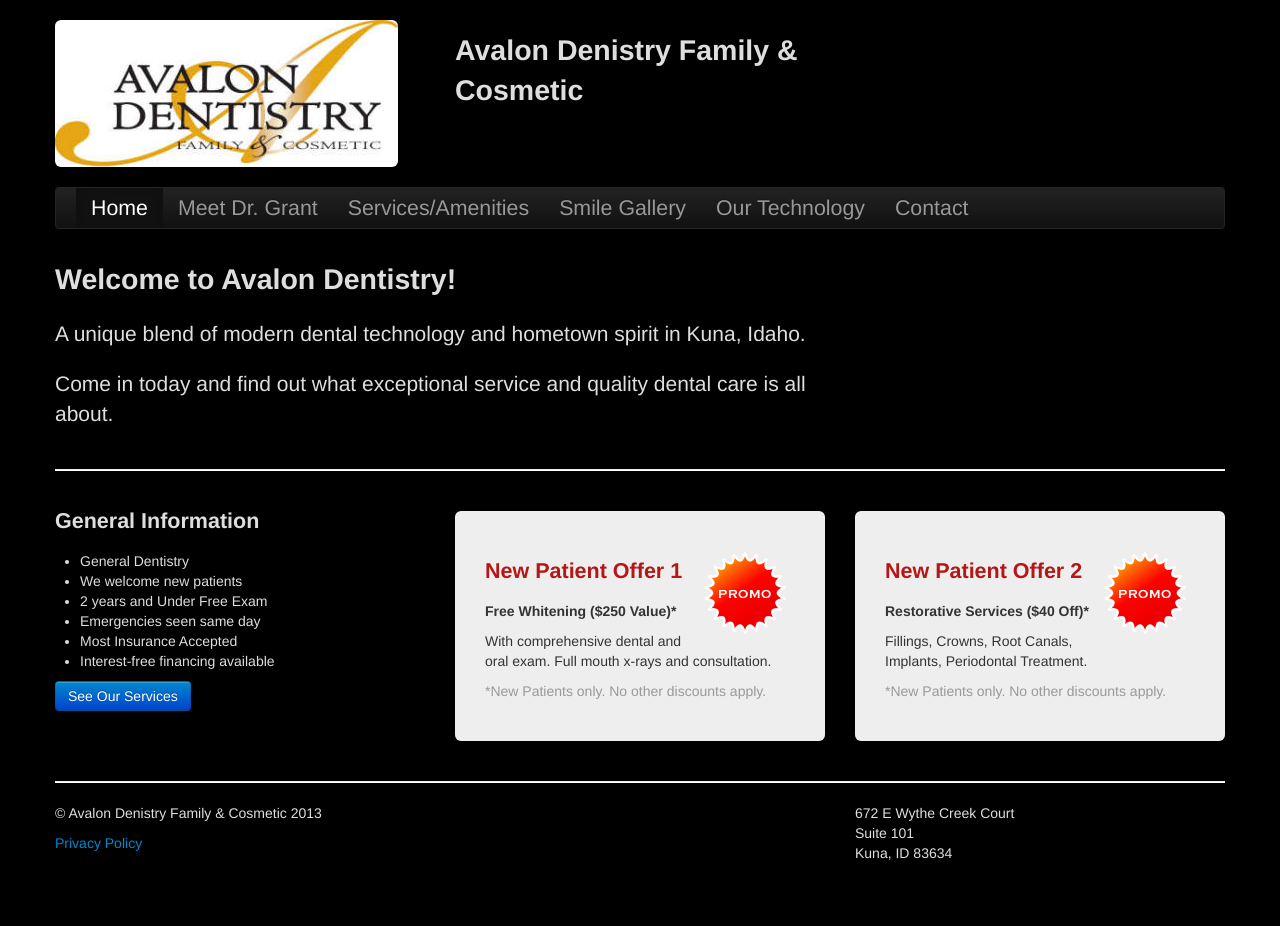
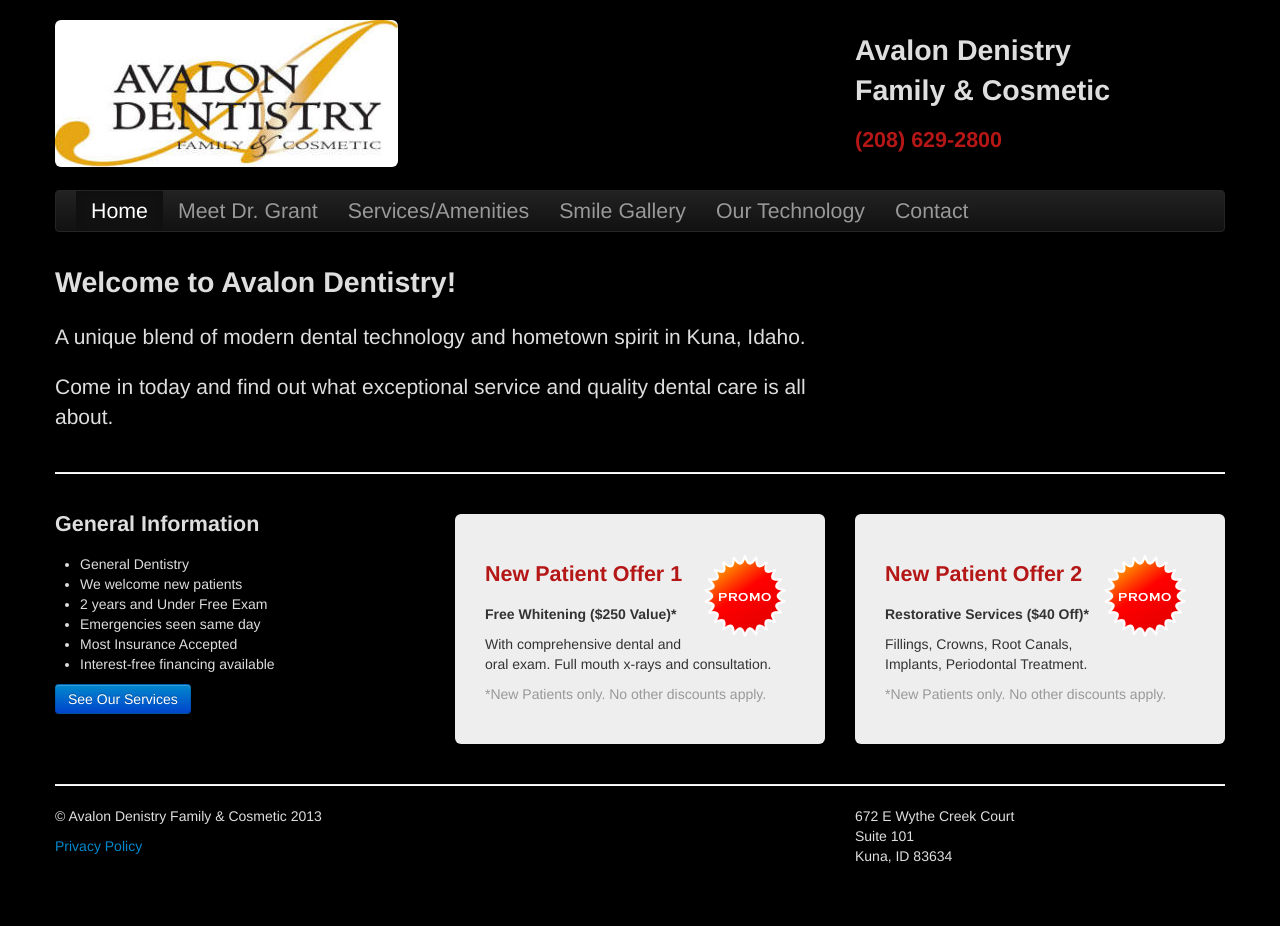
Before and after one commit to justinbkay/avalondental, a Jekyll site: the page built from index.html, in a window 1280 px wide. Built offline with Jekyll 4.4.1, drawn with Linux system fonts in a browser that asks for light colours; nearby versions of some CDN libraries.

Commit message:
fixing the collapsing nav and adding the phone to the header

```diff
--- a/_layouts/default.html
+++ b/_layouts/default.html
@@ -28,13 +28,19 @@
     <div class="span4">
       <img src="/assets/images/logo.jpg" class="img-rounded" alt="" />
     </div>
-    <div class="span4">
+    <div class="span3 offset4">
       <h1>{{ site.name }}</h1>
+      <h2 class="gold">{{ site.phone }}</h2>
     </div>
   </div>
 <div class="spacer navbar navbar-inverse">
   <div class="navbar-inner">
     <div class="container">
+      <a class="btn btn-navbar" data-toggle="collapse" data-target=".nav-collapse">
+        <span class="icon-bar"></span>
+        <span class="icon-bar"></span>
+        <span class="icon-bar"></span>
+      </a>
       <div class="nav-collapse collapse">
         <ul class="nav">
           <li class="{{ page.home }}"><a href="/">Home</a></li>
```
